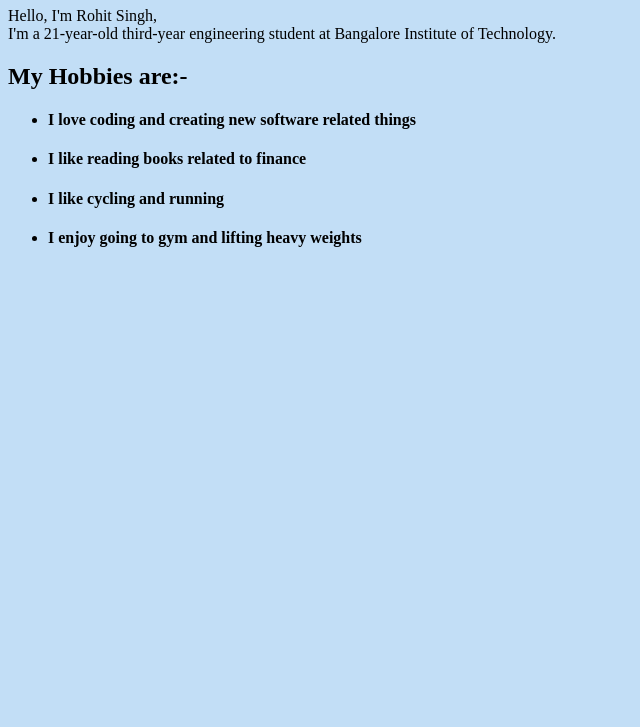
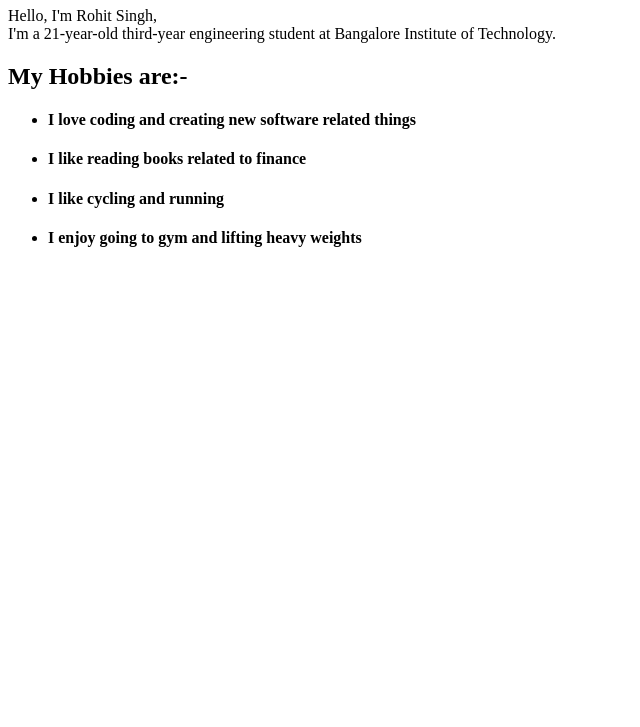
Before and after one commit to rohsingh26/resume-basic-html, a plain HTML site: page public/about.html in a window 1280 px wide. Shown: the part 73-800 px from the top of the page, without its empty margins (0-640 px from the left). Drawn offline with Linux system fonts and the light colour scheme.

Commit message:
Update about.html

```diff
--- a/public/about.html
+++ b/public/about.html
@@ -1,5 +1,5 @@
 <!DOCTYPE html>
-<html style="background-color: rgb(194, 222, 246);" lang="en">
+<html lang="en">
 <head>
     <meta charset="UTF-8">
     <meta name="viewport" content="width=device-width, initial-scale=1.0">
```
